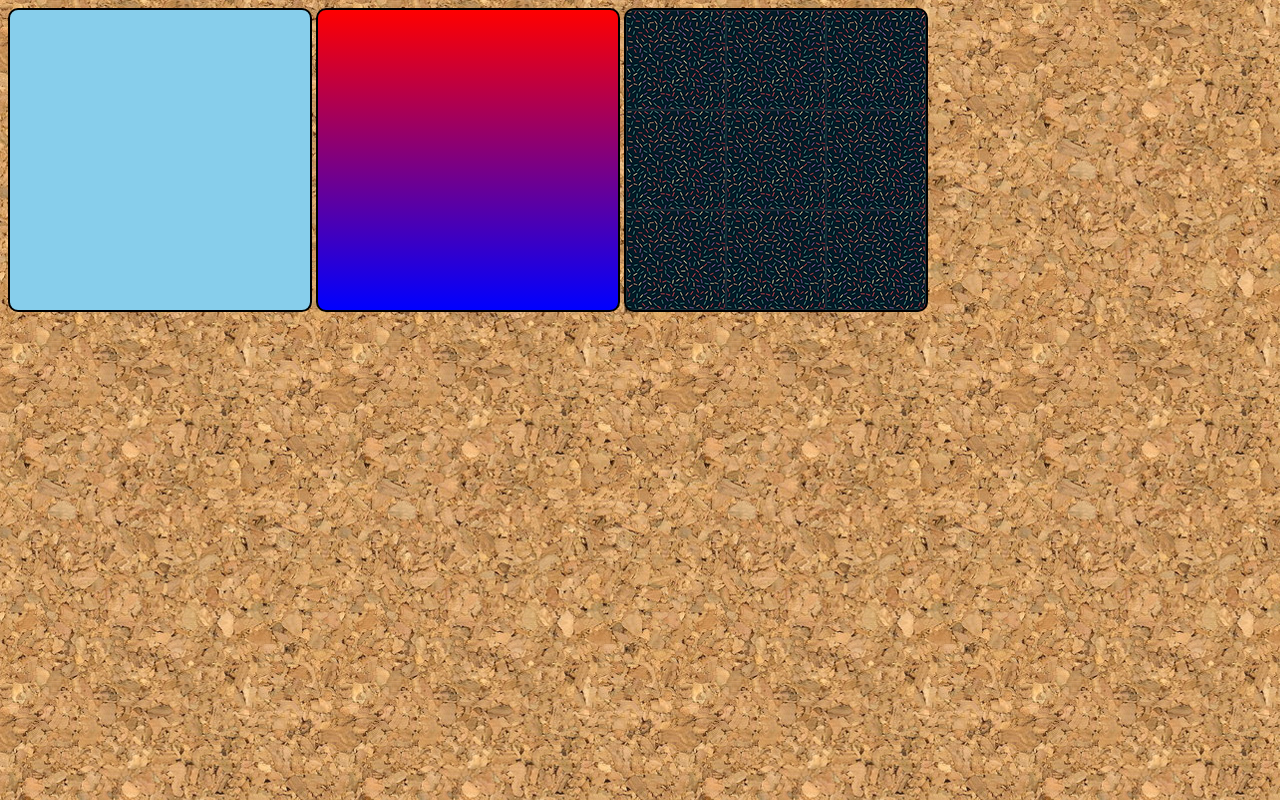
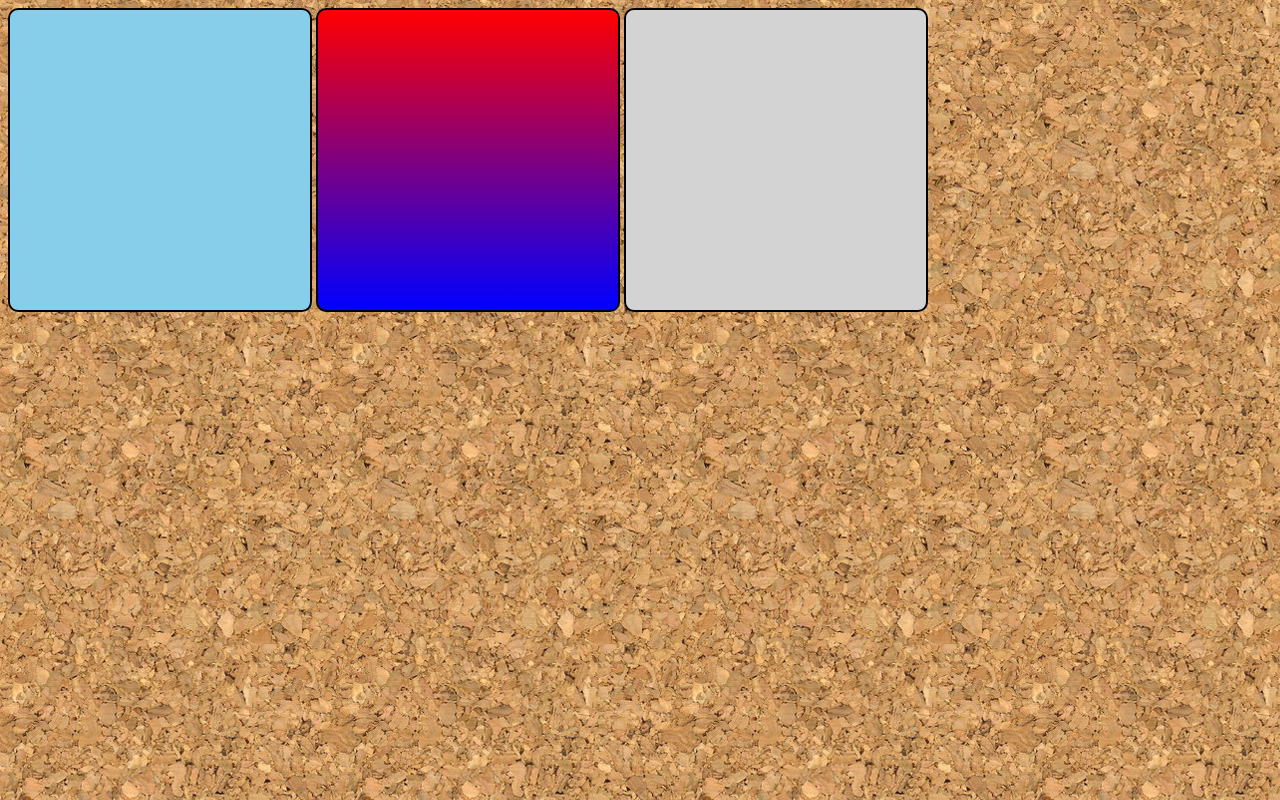
Before and after one commit to bolfarini/html-css, a plain HTML site: page exercicios/MODULO3/ex022/fundo001.html in a window 1280 px wide. Drawn offline with Linux system fonts and the light colour scheme.

Commit message:
atualização

```diff
--- a/exercicios/MODULO 3/ex022/fundo001.html
+++ b/exercicios/MODULO3/ex022/fundo001.html
@@ -28,7 +28,7 @@
         }
 
         div#q3{
-            background-image: url('/imagens/pattern001.png');
+            background-image: url('/exercicios/MODULO\');
         }
 
 </style>
```
Also changed, not shown: exercicios/MODULO3/ex022/fundo002.html (renamed from exercicios/MODULO 3/ex022/fundo002.html), exercicios/MODULO3/ex022/fundo003.html (renamed from exercicios/MODULO 3/ex022/fundo003.html), exercicios/MODULO3/ex022/fundo004.html (renamed from exercicios/MODULO 3/ex022/fundo004.html), exercicios/MODULO3/ex022/fundo005.html (renamed from exercicios/MODULO 3/ex022/fundo005.html), exercicios/MODULO3/ex022/imagens/pattern001.png (renamed from exercicios/MODULO 3/ex022/imagens/pattern001.png), exercicios/MODULO3/ex022/imagens/pattern002.png (renamed from exercicios/MODULO 3/ex022/imagens/pattern002.png), exercicios/MODULO3/ex022/imagens/pattern003.png (renamed from exercicios/MODULO 3/ex022/imagens/pattern003.png), exercicios/MODULO3/ex022/imagens/pattern004.png (renamed from exercicios/MODULO 3/ex022/imagens/pattern004.png), exercicios/MODULO3/ex022/imagens/target001.png (renamed from exercicios/MODULO 3/ex022/imagens/target001.png), exercicios/MODULO3/ex022/imagens/wallpaper001.jpg (renamed from exercicios/MODULO 3/ex022/imagens/wallpaper001.jpg), exercicios/MODULO3/ex022/imagens/wallpaper002.jpg (renamed from exercicios/MODULO 3/ex022/imagens/wallpaper002.jpg), exercicios/MODULO3/ex022/imagens/wallpaper003.jpg (renamed from exercicios/MODULO 3/ex022/imagens/wallpaper003.jpg), exercicios/MODULO3/ex022/imagens/wallpaper004.jpg (renamed from exercicios/MODULO 3/ex022/imagens/wallpaper004.jpg), exercicios/MODULO3/ex022/imagens/wallpaper005.jpg (renamed from exercicios/MODULO 3/ex022/imagens/wallpaper005.jpg), 1 more files.
